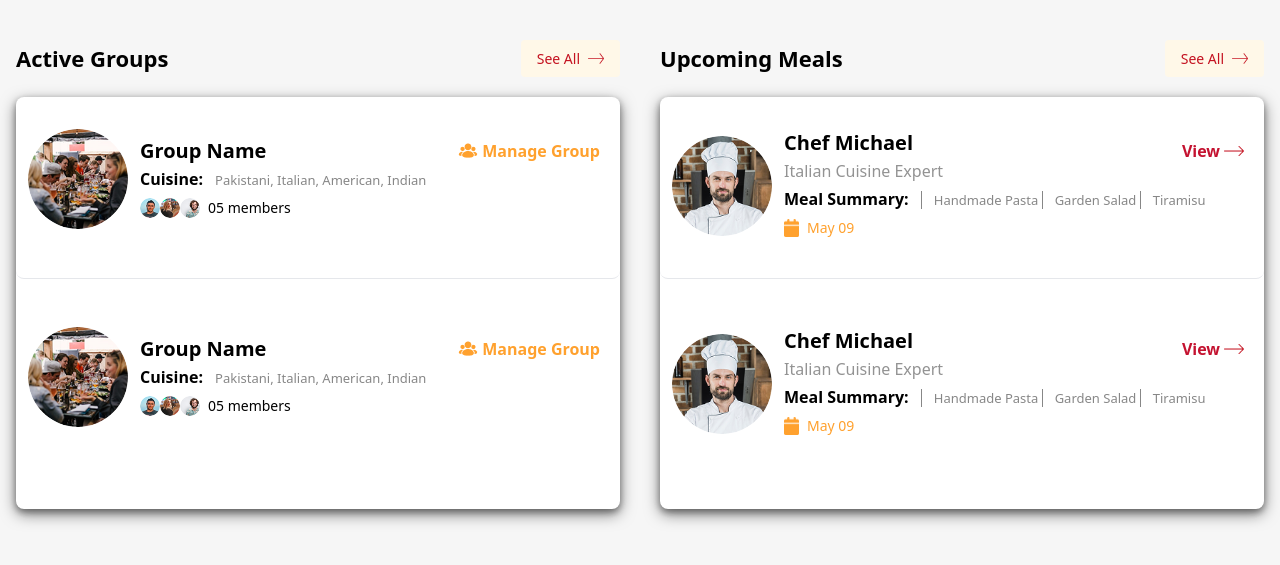
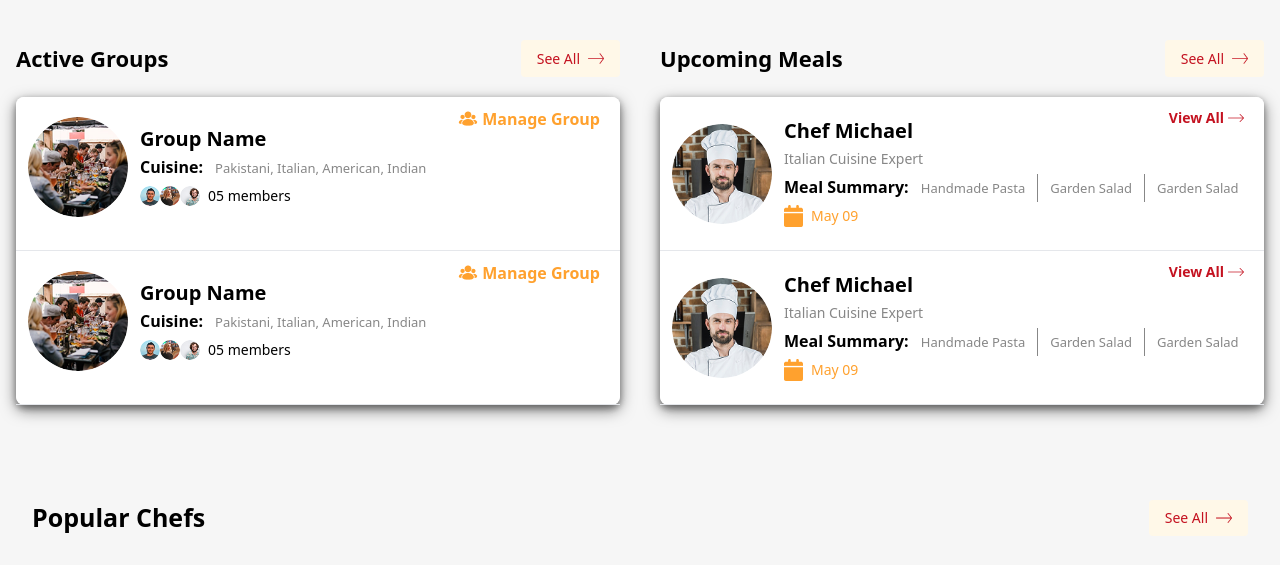
Before and after one commit to Procoderrs/Chef, a website: page src/index.html in a window 1280 px wide. Shown: the part 192-757 px from the top of the page. Drawn offline with nearby package versions, Linux system fonts and the light colour scheme; files that its build step writes are made by us from their sources.

Commit message:
spacing-issues

```diff
--- a/src/index.html
+++ b/src/index.html
@@ -54,7 +54,7 @@
 		<!-- 			main section after banner -->
 		<div class=" px-4  ">
 			<div
-				class="grid grid-cols-1 lg:grid-cols-2 grid-cols-1fr  items-stretch w-full pb-8    xl:gap-10 pt-[20px] xl:pt-[40px]">
+				class="grid grid-cols-1 coxl:grid-cols-2 grid-cols-1fr  items-stretch w-full pb-8    xl:gap-10 pt-[20px] xl:pt-[40px]">
 				<!-- Left-grid-section -->
 				<div class="left-grid-col     flex   flex-col ">
 
@@ -72,13 +72,13 @@
 
 					</div>
 
-					<div class="bg-white shadow-custom-meal flex flex-col  gap-3  py-5  rounded-lg  2xl:py-[10px] ">
+					<div class="bg-white shadow-custom-meal flex flex-col      rounded-lg  ">
 						<!-- 1st-left-div -->
-						<div class="md:px-0 md:py-0     xl:px-0  ">
-							<div class="2xl:pl-[10px] 2xl:pr-[30px]       2xl:pb-[11px] md:px-0 md:py-4 lg:py-0">
+						<div class="md:px-0 md:py-0  border-b   border-gray-border    xl:px-0  ">
+							<div class="2xl:pl-[10px] 2xl:pr-[30px]          2xl:pb-[11px] md:px-0 md:py-4 lg:py-0">
 								<div
-									class="shadow-[#000000] my-3  border-b  border-gray-border    px-3  min-h-[150px] bg-white rounded-lg  md:py-0 2xl:pb-[50px]">
-									<div class="1st-div flex md:flex-row      flex-col items-center relative">
+									class="shadow-[#000000]   py-5     px-3  min-h-[153px] bg-white rounded-lg  md:py-0 ">
+									<div class="1st-div flex md:flex-row py-5      flex-col items-center relative">
 										<img src="./assets/images/circle-food.png"
 											class="rounded-full 2xl:w-[140px] 2xl:h-[140px] w-[100px] h-[100px] max-w-full"
 											alt="circle-food-img" />
@@ -113,7 +113,7 @@
 											</div>
 										</div>
 										<div
-											class="flex justify-center gap-1 absolute px-2 b items-center lg:top-[10px] md:top-0 top-[20px] right-[-10px] md:right-0">
+											class="flex justify-center gap-1 absolute px-2 b items-center lg:top-[10px] md:top-0 top-[30px] right-[-10px] md:right-0">
 											<span><img src="./assets/images/group.png" class="w-[20px] h-[20px]" alt="group-icon" />
 											</span>
 											<p class="text-[#ffa12e] font-semibold xl:text-[16px] max-w-full md:text-[14px] text-[12px]">
@@ -128,10 +128,11 @@
 						</div>
 						<div class="border-1 border-[#878787]"></div>
 						<!-- 2nd -left-div -->
-						<div class="md:px-0 md:py-0     xl:px-0  ">
-							<div class="2xl:pl-[10px] 2xl:pr-[30px]       2xl:pb-[11px] md:px-0 md:py-4 lg:py-0">
-								<div class="shadow-[#000000] my-3     px-3  min-h-[150px] bg-white rounded-lg  md:py-0 2xl:pb-[50px]">
-									<div class="1st-div flex md:flex-row      flex-col items-center relative">
+					<div class="md:px-0 md:py-0  border-b   border-gray-border    xl:px-0  ">
+							<div class="2xl:pl-[10px] 2xl:pr-[30px]          2xl:pb-[11px] md:px-0 md:py-4 lg:py-0">
+								<div
+									class="shadow-[#000000]   py-5     px-3  min-h-[153px] bg-white rounded-lg  md:py-0 ">
+									<div class="1st-div flex md:flex-row py-5      flex-col items-center relative">
 										<img src="./assets/images/circle-food.png"
 											class="rounded-full 2xl:w-[140px] 2xl:h-[140px] w-[100px] h-[100px] max-w-full"
 											alt="circle-food-img" />
@@ -166,7 +167,7 @@
 											</div>
 										</div>
 										<div
-											class="flex justify-center gap-1 absolute px-2 b items-center lg:top-[10px] md:top-0 top-[20px] right-[-10px] md:right-0">
+											class="flex justify-center gap-1 absolute px-2 b items-center lg:top-[10px] md:top-0 top-[30px] right-[-10px] md:right-0">
 											<span><img src="./assets/images/group.png" class="w-[20px] h-[20px]" alt="group-icon" />
 											</span>
 											<p class="text-[#ffa12e] font-semibold xl:text-[16px] max-w-full md:text-[14px] text-[12px]">
@@ -191,8 +192,10 @@
 
 				<!-- right-grid -->
 
-				<div class="right-grid-col  flex       flex-col">
-					<div class="flex flex-row   items-center py-[20px] lg:py-0 lg:pb-[20px]  justify-between">
+				<div class="left-grid-col     flex   flex-col ">
+
+
+					<div class="flex flex-row    items-center py-[20px] lg:pb-[20px] lg:py-0 justify-between">
 						<h2 class="2xl:text-3xl md:text-[22px] text-[20px] font-semibold font-lato">
 							Upcoming Meals
 						</h2>
@@ -204,50 +207,63 @@
 						</div>
 
 					</div>
-					<div class="bg-white shadow-custom-meal  flex flex-col gap-3 py-5  rounded-lg  2xl:py-[10px] ">
+
+					<div class="bg-white shadow-custom-meal flex flex-col      rounded-lg   ">
 						<!-- 1st-right-div -->
-						<div class="md:px-0 md:py-0     xl:px-0  ">
-							<div class="2xl:pl-[10px] 2xl:pr-[30px]       2xl:pb-[11px] md:px-0 md:py-4 lg:py-0">
+						<div class="md:px-0 md:py-0  border-b   border-gray-border    xl:px-0  ">
+							<div class="2xl:pl-[10px] 2xl:pr-[30px]          2xl:pb-[11px] md:px-0 md:py-4 lg:py-0">
 								<div
-									class="shadow-[#000000] my-3 border-b  border-gray-border     px-3  min-h-[150px] bg-white rounded-lg  md:py-0 2xl:pb-[50px]">
-									<div class="1st-div flex md:flex-row      flex-col items-center relative">
+									class="shadow-[#000000]   py-5     px-3  min-h-[150px] bg-white rounded-lg  md:py-0 ">
+									<div class="1st-div flex md:flex-row py-5      flex-col items-center relative">
 										<img src="./assets/images/chef.png"
 											class="rounded-full 2xl:w-[140px] 2xl:h-[140px] w-[100px] h-[100px] max-w-full"
-											alt="circle-food-img" />
+											alt="chef-img" />
 										<div class="flex flex-col xl:ml-3  leading-7 text-center md:text-start font-lato">
 											<h3 class="font-lato 2xl:text-[25px] md:text-[20px] text-[18px] md:flex font-bold">
 												Chef Michael
 											</h3>
-											<p class="2xl:text-[18px] text-[16px] text-[#939393]"> Italian Cuisine Expert</p>
-											<div class="flex   text-center md:text-start    flex-col md:items-start items-center justify-center w-full">
-												<p class="w-full   ">
+											<div class="flex        flex-col md:items-start items-center justify-center w-full">
+											 <p class=" md:text-[14px] text-[12px] 2xl:text-[18px] text-[#878787]">
+												Italian Cuisine Expert
+											 </p>
+												<p class="w-full">
   <span class="text-[16px] 2xl:text-[20px] md:text-[16px] font-semibold">
     Meal Summary:
   </span>
 
-													<!-- Dish items in flex-row with left border -->
-													<span
-														class=" gap-x-3 ml-2 text-[12px] 2xl:text-[16px] md:text-[13px] text-[#878787] font-normal">
-														<span class="pl-3 border-l border-[#878787]">Handmade Pasta</span>
-														<span class="pl-3 border-l border-[#878787]">Garden Salad</span>
-														<span class="pl-3 border-l border-[#878787]">Tiramisu</span>
+  <!-- Dish items container -->
+  <span class="inline-flex items-center space-x-3 ml-2">
+    <span class="pr-3 border-r border-[#878787] text-[12px] 2xl:text-[16px] md:text-[13px] text-[#878787] font-normal">
+      Handmade Pasta
+    </span>
+    <span class="pr-3 border-r border-[#878787] text-[12px] 2xl:text-[16px] md:text-[13px] text-[#878787] font-normal">
+      Garden Salad
+    </span>
+    <span class="text-[12px] 2xl:text-[16px] md:text-[13px] text-[#878787] font-normal">
+      Garden Salad
+    </span>
   </span>
 </p>
 
 
-												<div class="flex items-center gap-2">
-													<span> <img src="./assets/images/fa6-solid_calendar.png" class="2xl:w-[19px] w-[15px]" alt="">
-													</span>
-													<span class="text-[14px] 2xl:text-[18px] text-[#ffa12e]">May 09</span>
+
+												<div class="flex  items-center gap-2">
+													<div class="flex">
+														<img src="./assets/images/fa6-solid_calendar.png" class="w-[19px] h-[22px] " alt="">
+
+													</div>
+													<span class="text-[14px] 2xl:text-[18px] text-[#ffa12e] "> May 09</span>
 												</div>
 											</div>
 										</div>
 										<div
-											class="flex justify-center gap-1 absolute px-2 b items-center lg:top-[10px] md:top-0 top-[20px] right-[-10px] md:right-0">
-											<p class="text-[#c41230] font-semibold xl:text-[16px] max-w-full md:text-[14px] text-[12px]">
-												View
+											class="flex justify-center gap-1 absolute px-2 b items-center lg:top-[10px] md:top-0 top-[30px] right-[-10px] md:right-0">
+											<p class="text-[#c41220] font-semibold 2xl:text-[16px] max-w-full md:text-[14px] text-[12px]">
+												View All
 											</p>
-											<img src="./assets/images/right-arrow.png" class="w-[20px] h-[20px]" alt="group-icon" />
+											<span><img src="./assets/images/right-arrow.png" class="w-4" alt="group-icon" />
+											</span>
+
 
 										</div>
 									</div>
@@ -256,48 +272,61 @@
 							</div>
 						</div>
 						<div class="border-1 border-[#878787]"></div>
-						<!-- 2nd -right-div -->
-						<div class="md:px-0 md:py-0     xl:px-0  ">
-							<div class="2xl:pl-[10px] 2xl:pr-[30px]    2xl:pb-[11px] 2xl:pt-[10px] md:px-0 md:py-4 lg:py-0">
-								<div class="shadow-[#000000] my-3    px-3  min-h-[150px] bg-white rounded-lg  md:py-0 2xl:pb-[50px]">
-									<div class="1st-div flex md:flex-row      flex-col items-center relative">
+						<!-- 2nd -left-div -->
+					<div class="md:px-0 md:py-0  border-b   border-gray-border    xl:px-0  ">
+							<div class="2xl:pl-[10px] 2xl:pr-[30px]           md:px-0 md:py-4 lg:py-0">
+								<div
+									class="shadow-[#000000]   py-5     px-3  min-h-[150px] bg-white rounded-lg  md:py-0 ">
+									<div class="1st-div flex md:flex-row py-5      flex-col items-center relative">
 										<img src="./assets/images/chef.png"
 											class="rounded-full 2xl:w-[140px] 2xl:h-[140px] w-[100px] h-[100px] max-w-full"
-											alt="circle-food-img" />
+											alt="chef-img" />
 										<div class="flex flex-col xl:ml-3  leading-7 text-center md:text-start font-lato">
 											<h3 class="font-lato 2xl:text-[25px] md:text-[20px] text-[18px] md:flex font-bold">
 												Chef Michael
 											</h3>
-											<p class="2xl:text-[18px] text-[16px] text-[#939393]"> Italian Cuisine Expert</p>
 											<div class="flex        flex-col md:items-start items-center justify-center w-full">
-												<p class="w-full ">
+											 <p class=" md:text-[14px] text-[12px] 2xl:text-[18px] text-[#878787]">
+												Italian Cuisine Expert
+											 </p>
+												<p class="w-full">
   <span class="text-[16px] 2xl:text-[20px] md:text-[16px] font-semibold">
     Meal Summary:
   </span>
 
-													<!-- Dish items in flex-row with left border -->
-													<span
-														class=" gap-x-3 ml-2 text-[12px] 2xl:text-[16px] md:text-[13px] text-[#878787] font-normal">
-														<span class="pl-3 border-l border-[#878787]">Handmade Pasta</span>
-														<span class="pl-3 border-l border-[#878787]">Garden Salad</span>
-														<span class="pl-3 border-l border-[#878787]">Tiramisu</span>
+  <!-- Dish items container -->
+  <span class="inline-flex items-center space-x-3 ml-2">
+    <span class="pr-3 border-r border-[#878787] text-[12px] 2xl:text-[16px] md:text-[13px] text-[#878787] font-normal">
+      Handmade Pasta
+    </span>
+    <span class="pr-3 border-r border-[#878787] text-[12px] 2xl:text-[16px] md:text-[13px] text-[#878787] font-normal">
+      Garden Salad
+    </span>
+    <span class="text-[12px] 2xl:text-[16px] md:text-[13px] text-[#878787] font-normal">
+      Garden Salad
+    </span>
   </span>
 </p>
 
 
-												<div class="flex items-center gap-2">
-													<span> <img src="./assets/images/fa6-solid_calendar.png" class="2xl:w-[19px] w-[15px]" alt="">
-													</span>
-													<span class="text-[14px] 2xl:text-[18px] text-[#ffa12e]">May 09</span>
+
+												<div class="flex  items-center gap-2">
+													<div class="flex">
+														<img src="./assets/images/fa6-solid_calendar.png" class="w-[19px] h-[22px] " alt="">
+
+													</div>
+													<span class="text-[14px] 2xl:text-[18px] text-[#ffa12e] "> May 09</span>
 												</div>
 											</div>
 										</div>
 										<div
-											class="flex justify-center gap-1 absolute px-2 b items-center lg:top-[10px] md:top-0 top-[20px] right-[-10px] md:right-0">
-											<p class="text-[#c41230] font-semibold xl:text-[16px] max-w-full md:text-[14px] text-[12px]">
-												View
+											class="flex justify-center gap-1 absolute px-2 b items-center lg:top-[10px] md:top-0 top-[30px] right-[-10px] md:right-0">
+											<p class="text-[#c41220] font-semibold 2xl:text-[16px] max-w-full md:text-[14px] text-[12px]">
+												View All
 											</p>
-											<img src="./assets/images/right-arrow.png" class="w-[20px] h-[20px]" alt="group-icon" />
+											<span><img src="./assets/images/right-arrow.png" class="w-4" alt="group-icon" />
+											</span>
+
 
 										</div>
 									</div>
@@ -306,12 +335,6 @@
 							</div>
 						</div>
 					</div>
-
-
-
-
-
-
 				</div>
 
 
```
Also changed, not shown: dist/assets/images/Star 5.png (deleted), dist/assets/images/Vector (1).png (deleted), dist/assets/images/Vector.png (deleted), dist/assets/images/addIcon.png (deleted), dist/assets/images/chef.png (deleted), dist/assets/images/circle-food.png (deleted), dist/assets/images/fa6-solid_calendar.png (deleted), dist/assets/images/girl-1.png (deleted), dist/assets/images/group.png (deleted), dist/assets/images/men-1.png (deleted), dist/assets/images/men-2.png (deleted), dist/assets/images/right-arrow.png (deleted), dist/assets/images/searchIcon.png (deleted), dist/assets/images/top-banner-2.png (deleted), 2 more files. Lines whose indentation alone changed are shown as unchanged.
